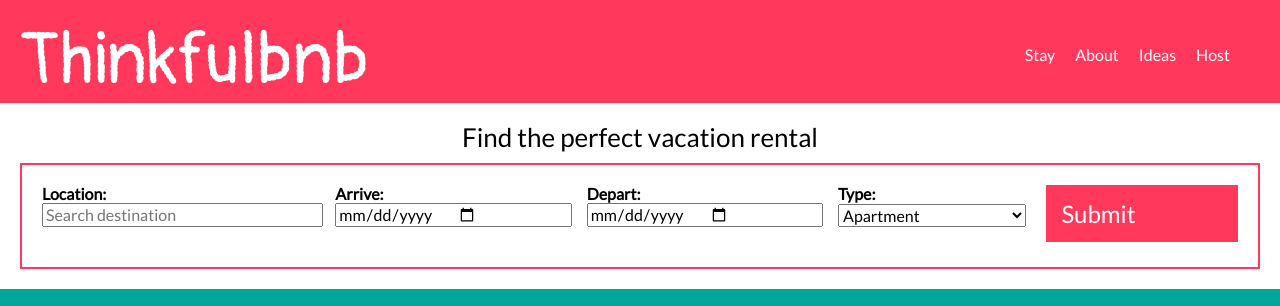
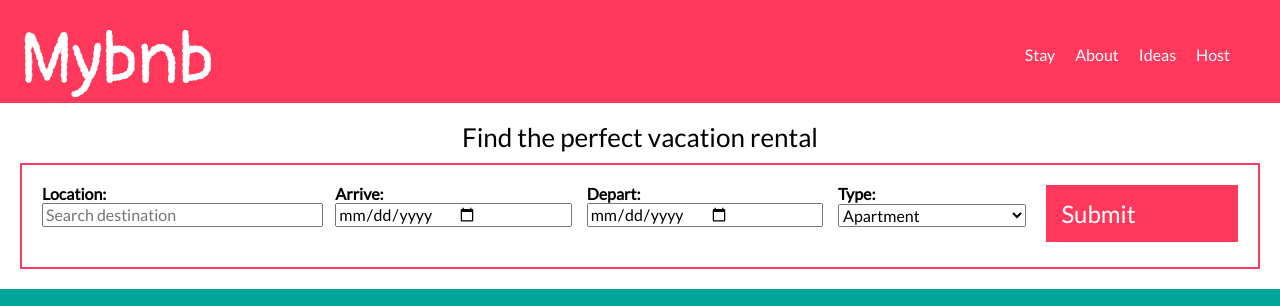
Before and after one commit to Nemwel-Boniface/ThinkfulBNB, a plain HTML site: page index.html in a window 1280 px wide. Shown: the top 306 px of the page. Drawn offline with nearby package versions, Linux system fonts and the light colour scheme.

Commit message:
Update index.html

```diff
--- a/index.html
+++ b/index.html
@@ -19,7 +19,7 @@
 
     <body>
       <header>
-        <div class="logo">Thinkfulbnb</div>
+        <div class="logo">Mybnb</div>
         <nav>
           <ul id="menu">
             <li><a href="#stay">Stay</a></li>
```
